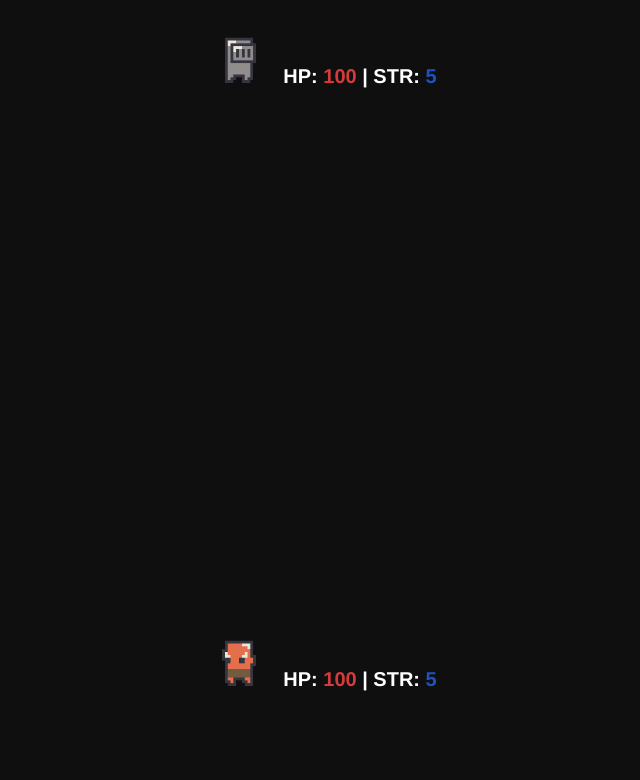
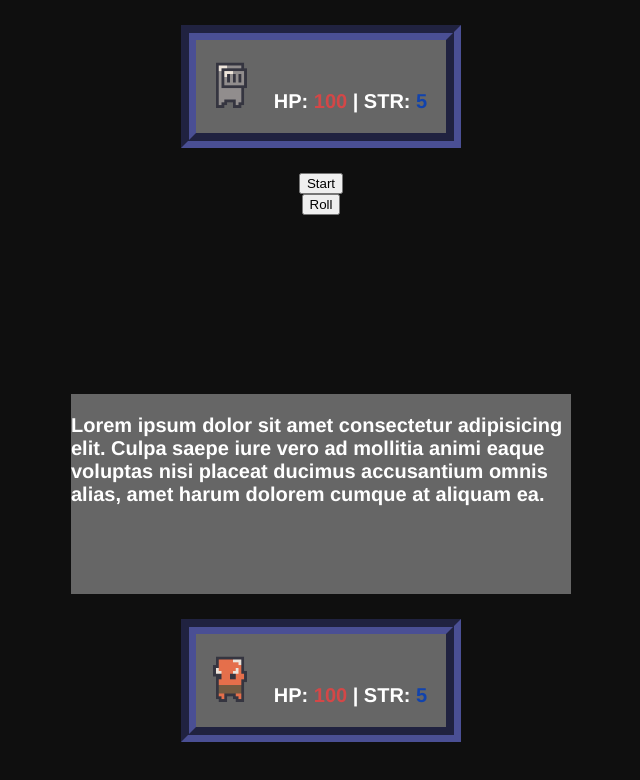
Before and after one commit to cjc027/Project-1, a plain HTML site: page index.html in a window 1280 px wide. Shown: the whole page, without its empty margins (319-959 px from the left). Drawn offline with Linux system fonts and the light colour scheme.

Commit message:
add placeholder css and html to test grid. add border to player and monster div

```diff
--- a/css/style.css
+++ b/css/style.css
@@ -5,21 +5,23 @@
 body {
     display: grid;
     grid-template-columns: 1fr;
-    grid-template-rows: auto auto auto auto;
+    grid-template-rows: auto auto auto auto auto;
     justify-items: center;
     margin: 0;
     font-family: Helvetica;
     background-color: rgb(15, 15, 15);
 }
 
-.stats, .monster {
+.player, .monster {
     display: flex;
-    margin: 15px 0;
+    margin: 25px 0;
     align-items: baseline;
+    background-color: rgb(102, 102, 102);
+    border: 15px groove rgb(74, 79, 148) ;
 }
 
-.test {
-    height: 30vh;
+#difficulty, #stats, #monsterStats {
+    margin: 0 19px 0 0;
 }
 
 p {
@@ -28,15 +30,28 @@ p {
     font-weight: 800;
 }
 
+#roll button {
+    align-self: end;
+}
+
+#message {
+    background-color: rgb(102, 102, 102);
+    width: 500px;
+}
+
+#message, #roll {
+    height: 25vh;
+}
+
 img {
     width: 68px;
     margin: 0 10px 0 0;
 }
 
 .hitpoints {
-    color: rgb(214, 59, 59);
+    color: rgb(212, 71, 71);
 }
 
 .strength {
-    color: rgb(31, 82, 192);
+    color: rgb(17, 67, 173);
 }
--- a/index.html
+++ b/index.html
@@ -8,7 +8,7 @@
     <title>SEI Project 1</title>
 </head>
 <body>
-    <div class="stats">
+    <div class="player">
         <img src='imgs/knight.png' id='knight'>
         <div id='difficulty' hidden>
             <input type="radio" name="item" value="Easy" checked> Easy
@@ -21,9 +21,11 @@
         </div>
     </div>
 
-    <div class='test'></div>
+    <div class='button' id='start'><button>Start</button></div>
 
-    <div class='test'></div>
+    <div class='button' id='roll'><button>Roll</button></div>
+
+    <div id='message'><p>Lorem ipsum dolor sit amet consectetur adipisicing elit. Culpa saepe iure vero ad mollitia animi eaque voluptas nisi placeat ducimus accusantium omnis alias, amet harum dolorem cumque at aliquam ea.</p></div>
 
     <div class='monster'>
         <img src='imgs/demon.png' id='monster'>
```
